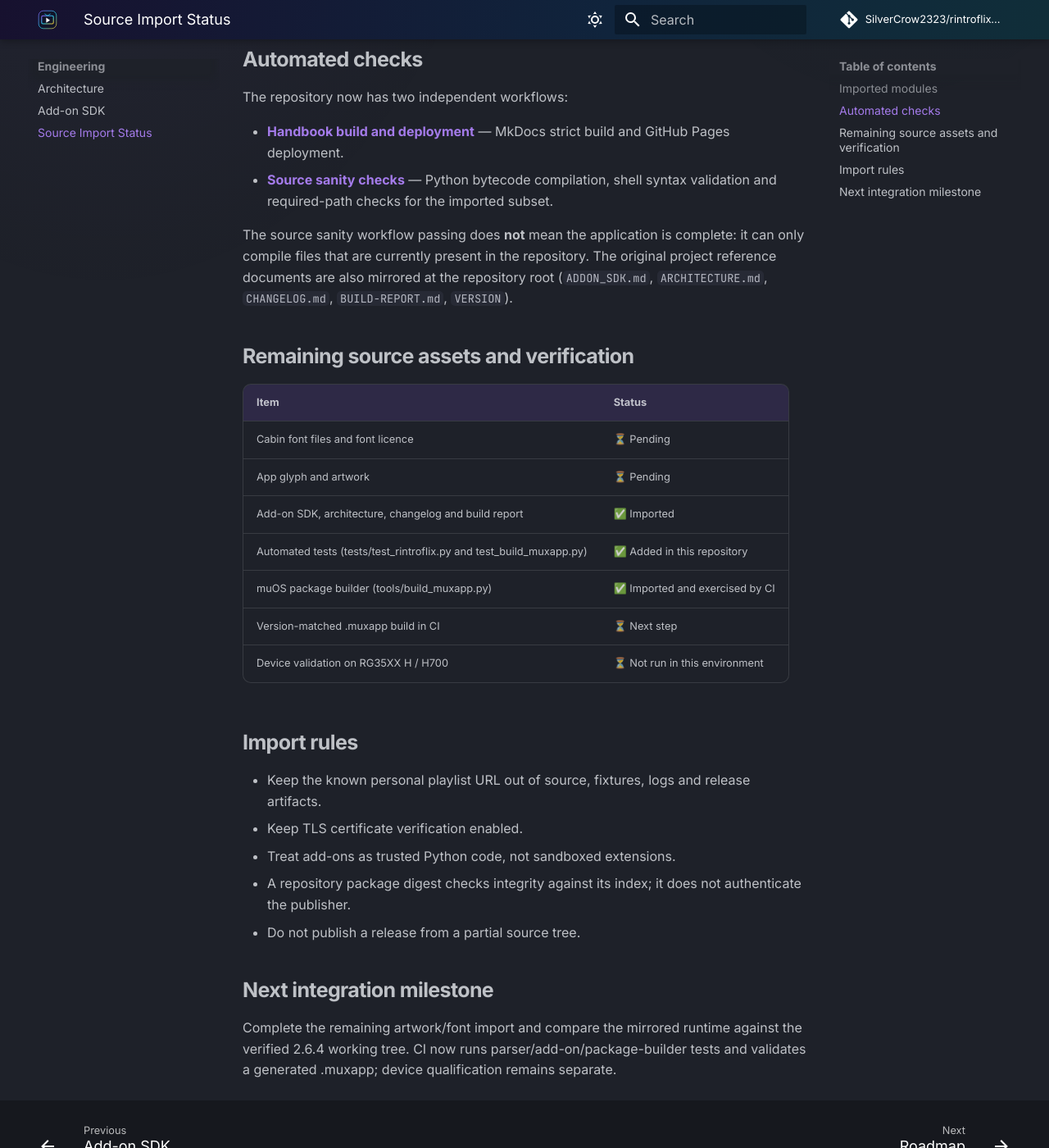
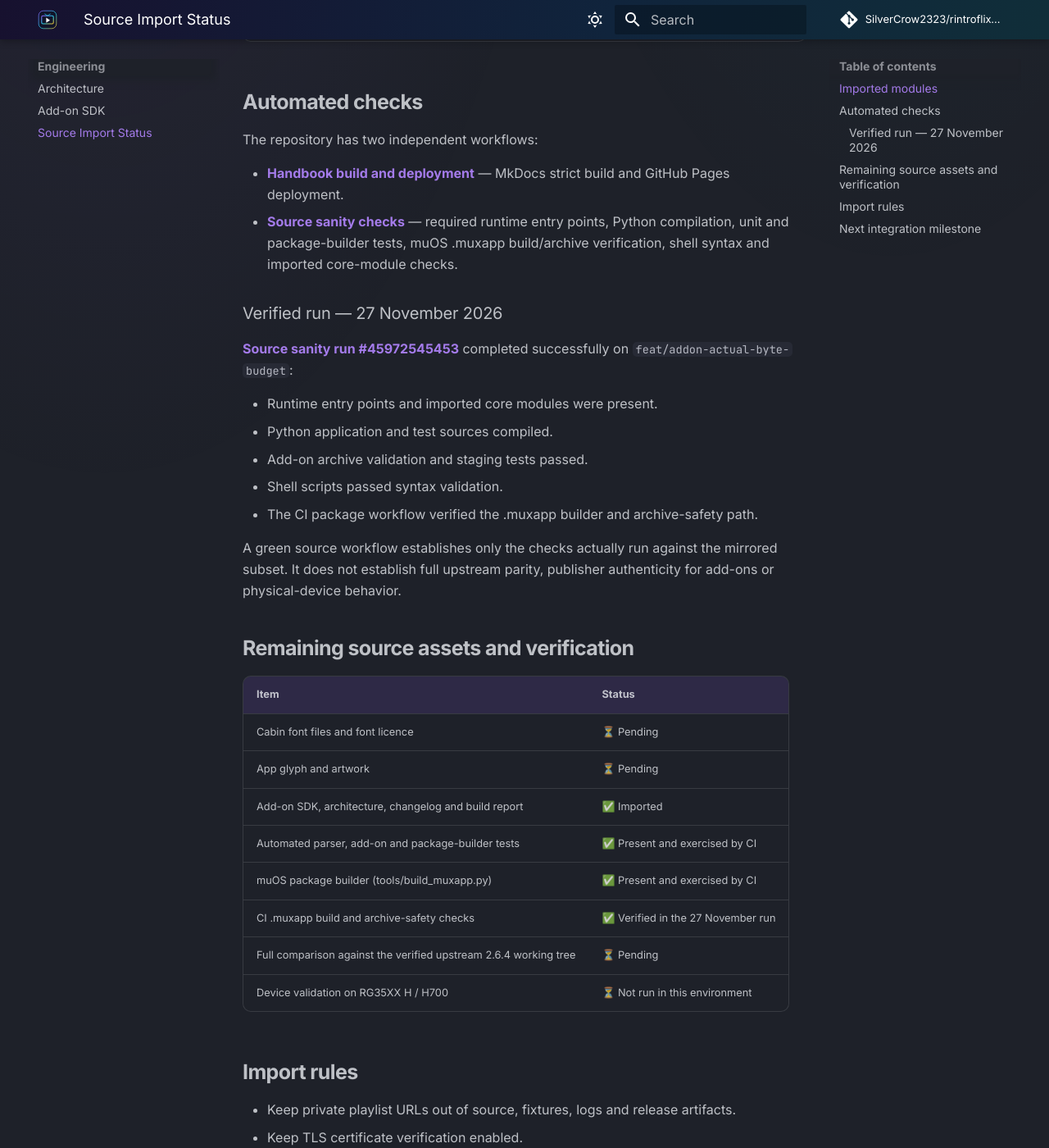
Before and after one commit to SilverCrow2323/rintroflix-muos, an MkDocs documentation site: the page built from docs/source-import.md, in a window 1280 px wide and 1400 px high, scrolled down 1165 px. Shown: the whole window at 82% size. Built offline with MkDocs 1.6.1 and Material for MkDocs 9.7.7, drawn with Linux system fonts in a browser that asks for light colours; comment, search, counter and statistics services are not loaded; some of the changed text lies outside the part shown.

Commit message:
docs: align source import status with verified package CI

```diff
--- a/docs/source-import.md
+++ b/docs/source-import.md
@@ -1,7 +1,7 @@
 # Source import status
 
 > [!WARNING]
-> This repository is not yet a complete application source mirror. Do not use the current main branch as a release/build source until every required runtime file and the release verification suite have been imported and CI is green.
+> This repository is still a **partial source mirror**, not a release-equivalent archive of the verified upstream RintrofliX working tree. The application modules and a version-matched muOS package builder are present, but artwork/fonts and full upstream parity still require review. Do not publish a stable release until that comparison and device qualification are complete.
 
 ## Imported modules
 
@@ -25,12 +25,22 @@
 
 ## Automated checks
 
-The repository now has two independent workflows:
+The repository has two independent workflows:
 
 - [Handbook build and deployment](https://github.com/SilverCrow2323/rintroflix-muos/actions/workflows/docs.yml) — MkDocs strict build and GitHub Pages deployment.
-- [Source sanity checks](https://github.com/SilverCrow2323/rintroflix-muos/actions/workflows/source-checks.yml) — Python bytecode compilation, shell syntax validation and required-path checks for the imported subset.
+- [Source sanity checks](https://github.com/SilverCrow2323/rintroflix-muos/actions/workflows/source-checks.yml) — required runtime entry points, Python compilation, unit and package-builder tests, muOS .muxapp build/archive verification, shell syntax and imported core-module checks.
 
-The source sanity workflow passing does **not** mean the application is complete: it can only compile files that are currently present in the repository. The original project reference documents are also mirrored at the repository root (`ADDON_SDK.md`, `ARCHITECTURE.md`, `CHANGELOG.md`, `BUILD-REPORT.md`, `VERSION`).
+### Verified run — 27 November 2026
+
+[Source sanity run #45972545453](https://github.com/SilverCrow2323/rintroflix-muos/actions/runs/45972545453) completed successfully on `feat/addon-actual-byte-budget`:
+
+- Runtime entry points and imported core modules were present.
+- Python application and test sources compiled.
+- Add-on archive validation and staging tests passed.
+- Shell scripts passed syntax validation.
+- The CI package workflow verified the .muxapp builder and archive-safety path.
+
+A green source workflow establishes only the checks actually run against the mirrored subset. It does not establish full upstream parity, publisher authenticity for add-ons or physical-device behavior.
 
 ## Remaining source assets and verification
 
@@ -39,14 +49,15 @@ The source sanity workflow passing does **not** mean the application is complete
 | Cabin font files and font licence | ⏳ Pending |
 | App glyph and artwork | ⏳ Pending |
 | Add-on SDK, architecture, changelog and build report | ✅ Imported |
-| Automated tests (tests/test_rintroflix.py and test_build_muxapp.py) | ✅ Added in this repository |
-| muOS package builder (tools/build_muxapp.py) | ✅ Imported and exercised by CI |
-| Version-matched .muxapp build in CI | ⏳ Next step |
+| Automated parser, add-on and package-builder tests | ✅ Present and exercised by CI |
+| muOS package builder (tools/build_muxapp.py) | ✅ Present and exercised by CI |
+| CI .muxapp build and archive-safety checks | ✅ Verified in the 27 November run |
+| Full comparison against the verified upstream 2.6.4 working tree | ⏳ Pending |
 | Device validation on RG35XX H / H700 | ⏳ Not run in this environment |
 
 ## Import rules
 
-- Keep the known personal playlist URL out of source, fixtures, logs and release artifacts.
+- Keep private playlist URLs out of source, fixtures, logs and release artifacts.
 - Keep TLS certificate verification enabled.
 - Treat add-ons as trusted Python code, not sandboxed extensions.
 - A repository package digest checks integrity against its index; it does not authenticate the publisher.
@@ -54,4 +65,4 @@ The source sanity workflow passing does **not** mean the application is complete
 
 ## Next integration milestone
 
-Complete the remaining artwork/font import and compare the mirrored runtime against the verified 2.6.4 working tree. CI now runs parser/add-on/package-builder tests and validates a generated .muxapp; device qualification remains separate.
+Import the remaining licensed artwork/font assets, then compare the mirrored runtime and packaging contents against the verified upstream 2.6.4 working tree. After that, qualify installation, playback, controller navigation, add-on lifecycle and storage behavior on the RG35XX H/H700. Device qualification remains separate from CI.
```
